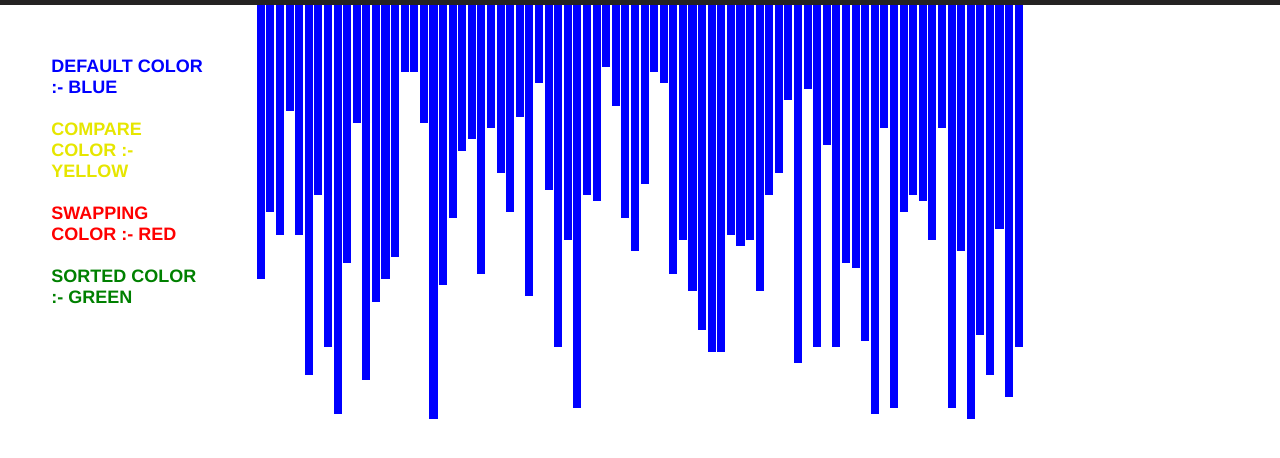
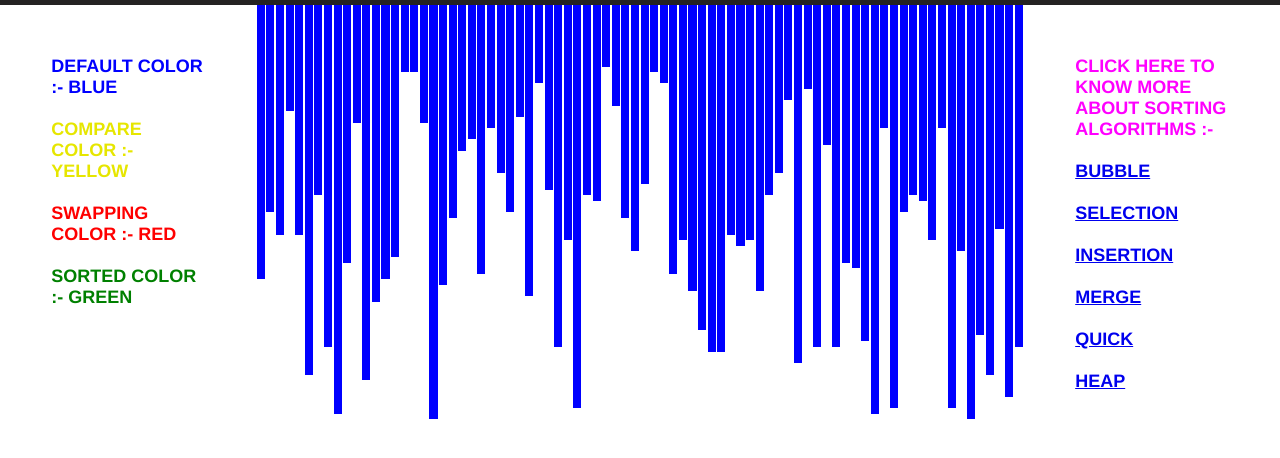
Before and after one commit to lavkushprasad8051/Sorting-Visualizer, a plain HTML site: page index.html in a window 1280 px wide. Shown: the part 160-618 px from the top of the page. Drawn offline with Linux system fonts and the light colour scheme.

Commit message:
Update index.html
add gfg link

```diff
--- a/index.html
+++ b/index.html
@@ -67,7 +67,27 @@
         </div>
 
         <div id="Info_Cont2">
-            <p></p>
+              <font color="magenta">Click here to know more about Sorting Algorithms :-</font>
+                <br>
+                <br>
+
+                <a href="https://www.geeksforgeeks.org/bubble-sort/" target="_blank">Bubble</a>
+                <br>
+                <br>
+
+                <a href="https://www.geeksforgeeks.org/selection-sort/" target="_blank">Selection</a>
+                <br>
+                <br>
+                <a href="https://www.geeksforgeeks.org/insertion-sort/" target="_blank">Insertion</a>
+                <br>
+                <br>
+                <a href="https://www.geeksforgeeks.org/merge-sort/" target="_blank">Merge</a>
+                <br>
+                <br>
+                <a href="https://www.geeksforgeeks.org/quick-sort/" target="_blank">Quick</a>
+                <br>
+                <br>
+                <a href="https://www.geeksforgeeks.org/heap-sort/" target="_blank">Heap</a>
         </div>
 
     </section>
```
